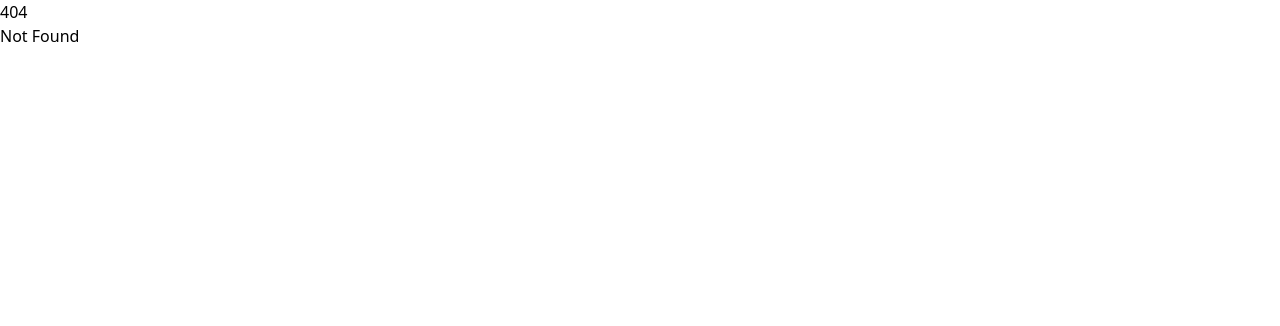
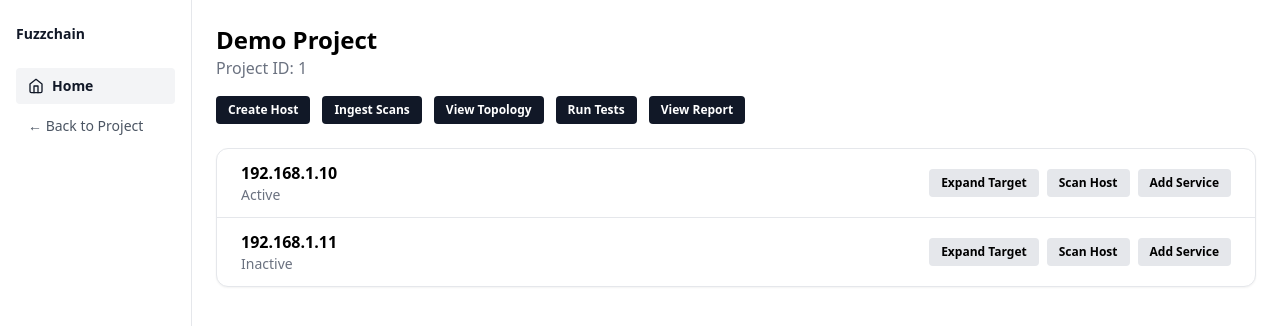
Before and after one commit to Mayrinamelie/fuzzchain-ui, a SvelteKit app: page /projects/1 in a window 1280 px wide. Before the commit this address had no page. Shown: the top 326 px of the page. Built offline with nearby package versions, Linux system fonts and the light colour scheme.

Commit message:
projet view page updated

```diff
--- /dev/null
+++ b/src/routes/projects/[id]/+page.svelte
@@ -0,0 +1,338 @@
+<script>
+  import Sidebar from '$lib/components/Sidebar.svelte';
+  import Card from '$lib/components/Card.svelte';
+  import CardRow from '$lib/components/CardRow.svelte';
+  import Button from '$lib/components/Button.svelte';
+  import ModalForm from '$lib/components/ModalForm.svelte';
+  import ModalActions from '$lib/components/ModalActions.svelte';
+  import TextField from '$lib/components/TextField.svelte';
+  import ServiceRow from '$lib/components/ServiceRow.svelte';
+  import FileUpload from '$lib/components/FileUpload.svelte';
+
+  // State
+  let expandedTarget = $state(null);
+  let expandedServices = $state({}); // Track expanded service per target
+  let showAddService = $state(false);
+  let showCreateHost = $state(false);
+  let showIngestScans = $state(false);
+  let selectedTargetId = $state(null);
+  let selectedEndpoints = $state({}); // { [endpointId]: true/false }
+
+  // Form state for Create Host
+  let newHost = $state({
+    ip: '',
+    port: '',
+    protocol: 'tcp',
+    service: ''
+  });
+
+  // Form state for Add Service
+  let newService = $state({
+    port: '',
+    protocol: 'tcp',
+    name: '',
+    description: ''
+  });
+
+  // Form state for Ingest Scans
+  let scanFile = $state(null);
+  let scanType = $state('nmap'); // nmap, masscan, nuclei, etc.
+
+  // Mock project data
+  const project = {
+    id: "1",
+    name: "Demo Project"
+  };
+
+  // Mock targets with services and endpoints
+  const targets = [
+    {
+      id: "t1",
+      host: "192.168.1.10",
+      status: "Active",
+      services: [
+        {
+          id: "s1", port: 80, protocol: "tcp", name: "HTTP",
+          endpoints: [
+            { id: "e1", name: "/login", status: "Active" },
+            { id: "e2", name: "/register", status: "Inactive" }
+          ]
+        },
+        {
+          id: "s2", port: 22, protocol: "tcp", name: "SSH",
+          endpoints: [
+            { id: "e3", name: "ssh-root", status: "Active" }
+          ]
+        }
+      ]
+    },
+    {
+      id: "t2",
+      host: "192.168.1.11",
+      status: "Inactive",
+      services: [
+        {
+          id: "s3", port: 443, protocol: "tcp", name: "HTTPS",
+          endpoints: [
+            { id: "e4", name: "/secure", status: "Inactive" }
+          ]
+        }
+      ]
+    }
+  ];
+
+  // Functions
+  function toggle(targetId) {
+    expandedTarget = expandedTarget === targetId ? null : targetId;
+    if (expandedTarget !== targetId) {
+      expandedServices[targetId] = null;
+    }
+  }
+
+  function openCreateHost() {
+    newHost = { ip: '', port: '', protocol: 'tcp', service: '' };
+    showCreateHost = true;
+  }
+
+  function openIngestScans() {
+    scanFile = null;
+    scanType = 'nmap';
+    showIngestScans = true;
+  }
+
+  function openAddService(targetId) {
+    selectedTargetId = targetId;
+    newService = { port: '', protocol: 'tcp', name: '', description: '' };
+    showAddService = true;
+  }
+
+  function handleCreateHost() {
+    console.log('Creating host:', newHost);
+    // Add your host creation logic here
+    showCreateHost = false;
+  }
+
+  function handleIngestScans() {
+    console.log('Ingesting scan:', { file: scanFile, type: scanType });
+    // Add your scan ingestion logic here
+    showIngestScans = false;
+  }
+
+  function handleAddService() {
+    console.log('Adding service to target:', selectedTargetId, newService);
+    // Add your service creation logic here
+    showAddService = false;
+  }
+
+  function handleFileSelect(file) {
+    scanFile = file;
+  }
+
+  function toggleService(targetId, serviceId) {
+    expandedServices[targetId] =
+      expandedServices[targetId] === serviceId ? null : serviceId;
+  }
+
+  function toggleEndpoint(endpointId) {
+    selectedEndpoints = {
+      ...selectedEndpoints,
+      [endpointId]: !selectedEndpoints[endpointId]
+    };
+  }
+</script>
+
+<div class="flex min-h-screen">
+  <Sidebar />
+
+  <div class="flex-1 p-6">
+    <!-- Project Header -->
+    <div class="mb-6">
+      <h1 class="text-2xl font-bold">{project.name}</h1>
+      <p class="text-gray-500">Project ID: {project.id}</p>
+
+      <!-- Top Buttons -->
+      <div class="flex gap-3 mt-4 flex-wrap">
+        <Button label="Create Host" variant="primary" onclick={openCreateHost} />
+        <Button label="Ingest Scans" variant="primary" onclick={openIngestScans} />
+        <Button label="View Topology" variant="primary" onclick={() => {}} />
+        <Button label="Run Tests" variant="primary" onclick={() => {}} />
+        <Button label="View Report" variant="primary" onclick={() => {}} />
+      </div>
+    </div>
+
+    <!-- Targets Table -->
+    <Card>
+      {#each targets as target}
+        <CardRow>
+          <div class="flex justify-between items-center w-full">
+            <div>
+              <div class="font-semibold">{target.host}</div>
+              <div class="text-sm text-gray-500">{target.status}</div>
+            </div>
+
+            <div class="flex gap-2">
+              <Button
+                label={expandedTarget === target.id ? "Collapse" : "Expand Target"}
+                variant="secondary"
+                onclick={() => toggle(target.id)}
+              />
+              <Button label="Scan Host" variant="secondary" onclick={() => {}} />
+              <Button
+                label="Add Service"
+                variant="secondary"
+                onclick={() => openAddService(target.id)}
+              />
+            </div>
+          </div>
+        </CardRow>
+
+        {#if expandedTarget === target.id}
+          {#each target.services as service}
+            <ServiceRow
+              {service}
+              expandedService={expandedServices[target.id]}
+              onToggleService={(serviceId) => toggleService(target.id, serviceId)}
+              {selectedEndpoints}
+              {toggleEndpoint}
+            />
+          {/each}
+        {/if}
+      {/each}
+    </Card>
+  </div>
+</div>
+
+<!-- Create Host Modal -->
+<ModalForm
+  open={showCreateHost}
+  title="Create Host"
+  onClose={() => showCreateHost = false}
+>
+  <div class="space-y-4">
+    <TextField
+      label="IP Address"
+      placeholder="192.168.1.100"
+      bind:value={newHost.ip}
+    />
+
+    <TextField
+      label="Port"
+      placeholder="80"
+      bind:value={newHost.port}
+    />
+
+    <div>
+      <label class="block text-sm font-medium text-gray-700 mb-1">Protocol</label>
+      <select
+        bind:value={newHost.protocol}
+        class="w-full px-3 py-2 border border-gray-300 rounded-md focus:outline-none focus:ring-2 focus:ring-gray-900"
+      >
+        <option value="tcp">TCP</option>
+        <option value="udp">UDP</option>
+      </select>
+    </div>
+
+    <TextField
+      label="Service Name (Optional)"
+      placeholder="HTTP, SSH, etc."
+      bind:value={newHost.service}
+    />
+  </div>
+
+  <ModalActions
+    primaryLabel="Create Host"
+    secondaryLabel="Cancel"
+    onPrimary={handleCreateHost}
+    onSecondary={() => showCreateHost = false}
+    primaryDisabled={!newHost.ip || !newHost.port}
+  />
+</ModalForm>
+
+<!-- Ingest Scans Modal -->
+<ModalForm
+  open={showIngestScans}
+  title="Ingest Scan Results"
+  width="max-w-2xl"
+  onClose={() => showIngestScans = false}
+>
+  <div class="space-y-4">
+    <div>
+      <label class="block text-sm font-medium text-gray-700 mb-1">Scan Type</label>
+      <select
+        bind:value={scanType}
+        class="w-full px-3 py-2 border border-gray-300 rounded-md focus:outline-none focus:ring-2 focus:ring-gray-900"
+      >
+        <option value="nmap">Nmap XML</option>
+        <option value="masscan">Masscan JSON</option>
+        <option value="nuclei">Nuclei JSON</option>
+        <option value="nessus">Nessus XML</option>
+        <option value="burp">Burp Suite XML</option>
+        <option value="generic">Generic JSON/XML</option>
+      </select>
+    </div>
+
+    <FileUpload
+      onFileSelect={handleFileSelect}
+      acceptedTypes=".xml,.json,.txt"
+      label="Scan Results"
+    />
+  </div>
+
+  <ModalActions
+    primaryLabel="Ingest Scan"
+    secondaryLabel="Cancel"
+    onPrimary={handleIngestScans}
+    onSecondary={() => showIngestScans = false}
+    primaryDisabled={!scanFile}
+  />
+</ModalForm>
+
+<!-- Add Service Modal -->
+<ModalForm
+  open={showAddService}
+  title="Add Service"
+  onClose={() => showAddService = false}
+>
+  <div class="space-y-4">
+    <TextField
+      label="Port"
+      placeholder="443"
+      bind:value={newService.port}
+    />
+
+    <div>
+      <label class="block text-sm font-medium text-gray-700 mb-1">Protocol</label>
+      <select
+        bind:value={newService.protocol}
+        class="w-full px-3 py-2 border border-gray-300 rounded-md focus:outline-none focus:ring-2 focus:ring-gray-900"
+      >
+        <option value="tcp">TCP</option>
+        <option value="udp">UDP</option>
+      </select>
+    </div>
+
+    <TextField
+      label="Service Name"
+      placeholder="HTTPS, MySQL, etc."
+      bind:value={newService.name}
+    />
+
+    <div>
+      <label class="block text-sm font-medium text-gray-700 mb-1">Description (Optional)</label>
+      <textarea
+        bind:value={newService.description}
+        placeholder="Additional details about this service..."
+        class="w-full px-3 py-2 border border-gray-300 rounded-md focus:outline-none focus:ring-2 focus:ring-gray-900 resize-none"
+        rows="3"
+      ></textarea>
+    </div>
+  </div>
+
+  <ModalActions
+    primaryLabel="Add Service"
+    secondaryLabel="Cancel"
+    onPrimary={handleAddService}
+    onSecondary={() => showAddService = false}
+    primaryDisabled={!newService.port || !newService.name}
+  />
+</ModalForm>
```
Also changed, not shown: src/routes/projects/[id]/+page.js (added), 1 other file (tests, documents, lock files or other folders).
